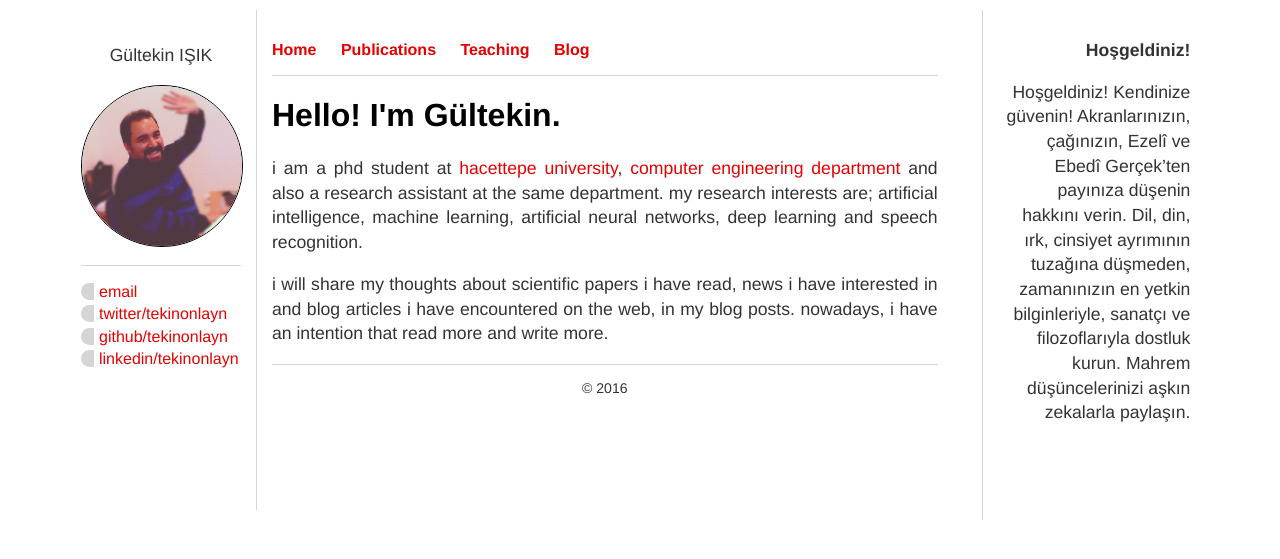
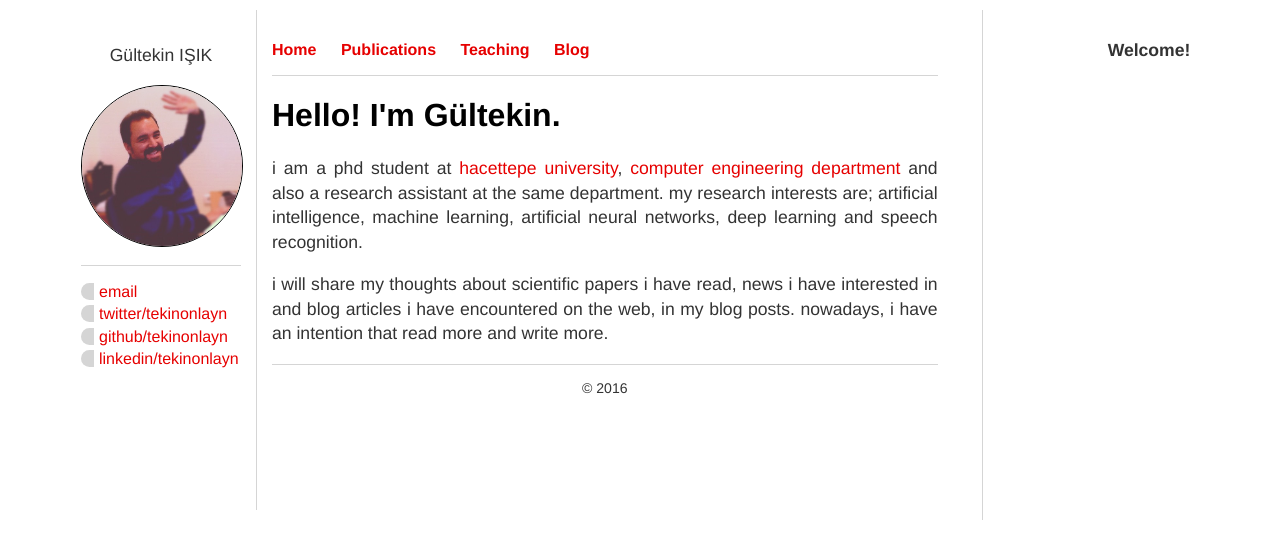
Before and after one commit to tekinonlayn/gi.github.io, a Jekyll site: the page built from index.html, in a window 1280 px wide. Shown: the top 559 px of the page. Built offline with Jekyll 4.4.1, drawn with Linux system fonts in a browser that asks for light colours.

Commit message:
Update varsay.html

```diff
--- a/_layouts/varsay.html
+++ b/_layouts/varsay.html
@@ -44,13 +44,8 @@
 		</footer>
 		</div> <!-- main div -->
 		<div id="sag">
-			<p><b>Hoşgeldiniz!</b></p>
-			<p>Hoşgeldiniz! Kendinize güvenin! Akranlarınızın,
-			çağınızın, Ezelî ve Ebedî Gerçek’ten payınıza düşenin hakkını
-			verin. Dil, din, ırk, cinsiyet ayrımının tuzağına düşmeden,
-			zamanınızın en yetkin bilginleriyle, sanatçı ve filozoflarıyla
-			dostluk kurun. Mahrem düşüncelerinizi aşkın zekalarla paylaşın.</p>
-			<!-- <p id="pid"></p> -->
+			<p><b>Welcome!</b></p>
+			<p id="pid"></p>
 		</div>
 	     <!-- <script type="text/javascript" src="/js/quotes.js"></script> -->
 	     <script type="text/javascript" src="https://cdn.rawgit.com/google/code-prettify/master/loader/run_prettify.js"></script>
```
